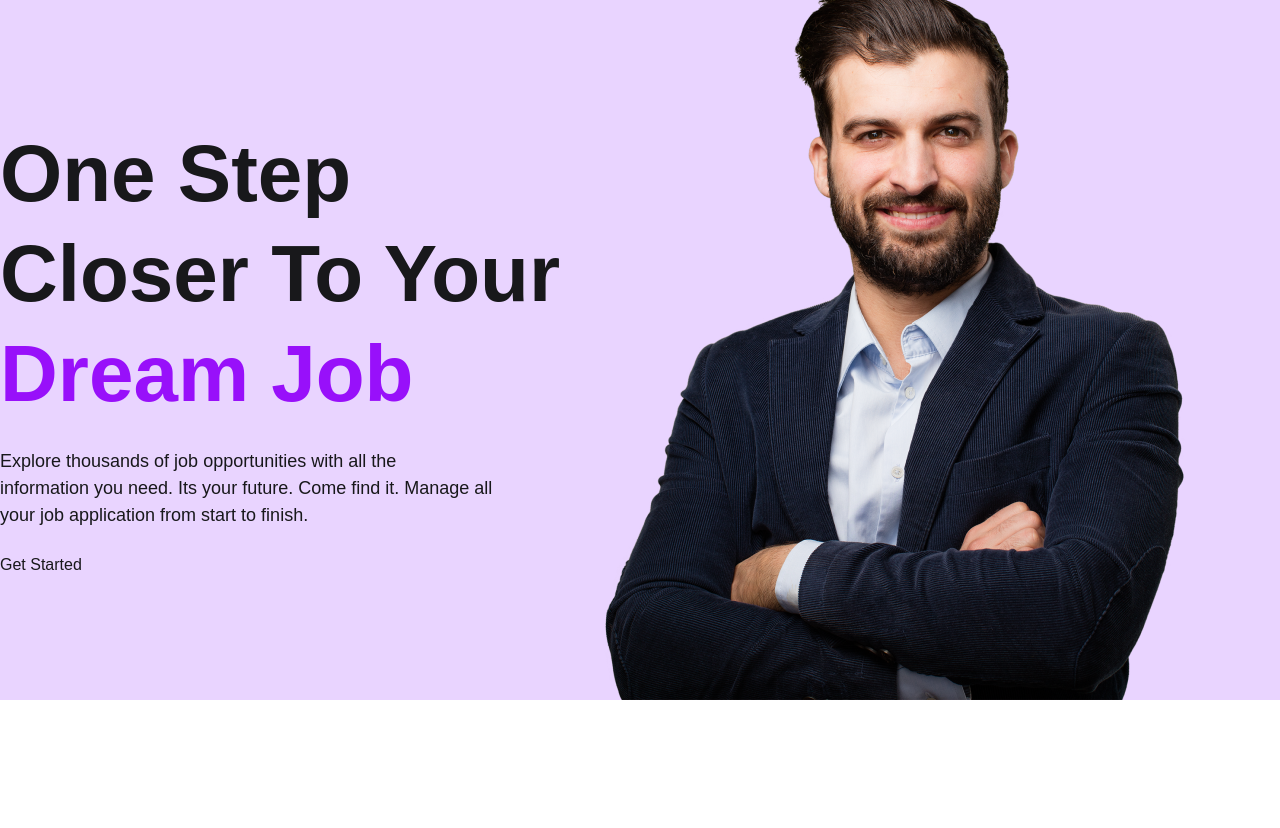
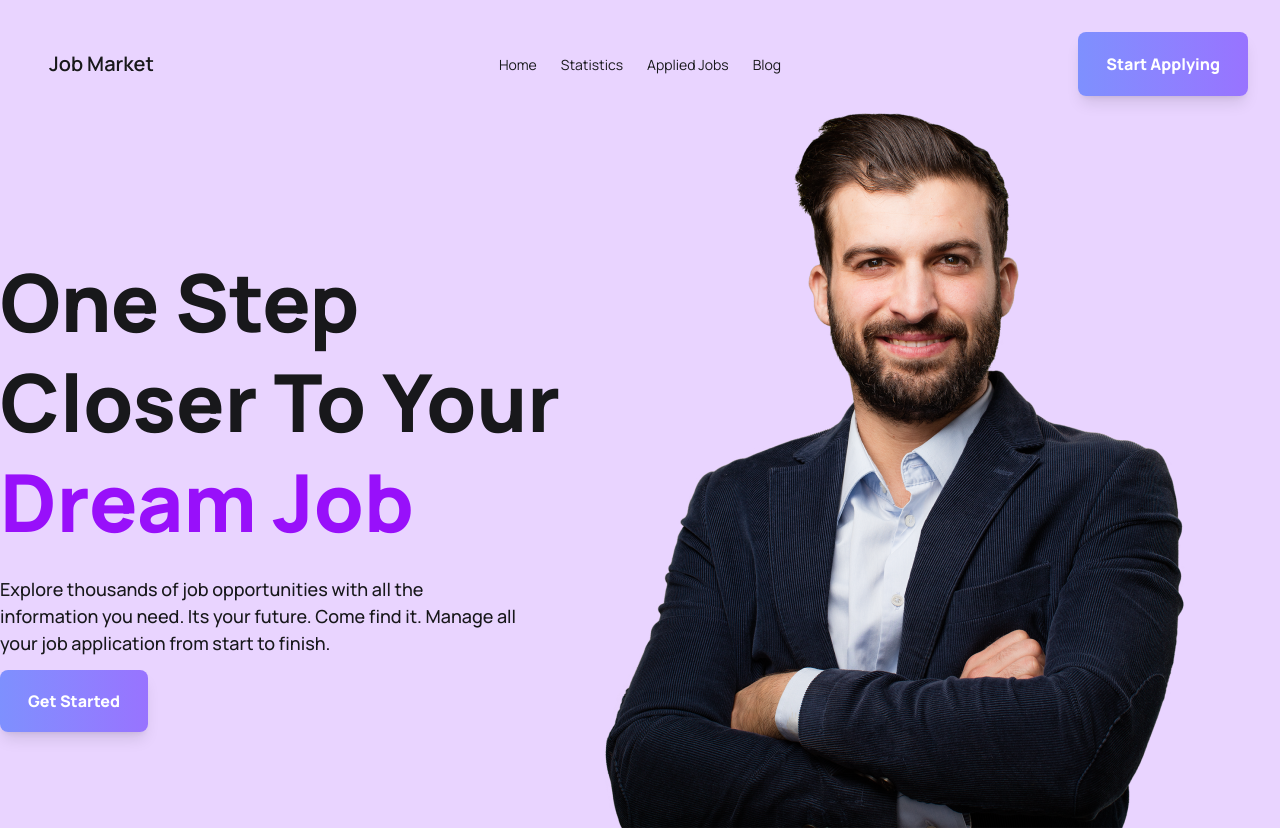
Before and after one commit to shohan89/react-job-market, a React (Vite) app: page / in a window 1280 px wide. Before the commit the page ends 800 px from the top, so only its background shows below. Built offline with nearby package versions, Linux system fonts and the light colour scheme.

Commit message:
feat: add button comp and replace it to nav and hero section

```diff
--- a/src/App.css
+++ b/src/App.css
@@ -1,6 +1,6 @@
+@import url("https://fonts.googleapis.com/css2?family=Manrope:wght@200..800&display=swap");
 @import "tailwindcss";
 @plugin "daisyui";
-@import url("https://fonts.googleapis.com/css2?family=Manrope:wght@200..800&display=swap");
 
 body {
   font-family: "Manrope", sans-serif;
--- /dev/null
+++ b/src/components/ActionButton.jsx
@@ -0,0 +1,9 @@
+import { Link } from "react-router";
+
+const ActionButton = ({ tittle, url }) => {
+    return (
+        <Link to={url} className="font-extrabold text-white bg-linear-to-r from-[#7E90FE] to-[#9873FF] px-7 py-5 rounded-lg shadow-lg hover:scale-105 transition">{tittle}</Link>
+    );
+};
+
+export default ActionButton;
--- a/src/components/Hero.jsx
+++ b/src/components/Hero.jsx
@@ -1,4 +1,5 @@
 import heroImage from '../assets/images/hero-image.png';
+import ActionButton from './ActionButton';
 
 const Hero = () => {
     return (
@@ -6,8 +7,8 @@
             <div className='max-w-7xl mx-auto flex flex-col sm:flex-row md:flex-row items-center pt-6'>
                 <div className='pt-25'>
                 <h1 className='text-[80px] font-extrabold leading-25'>One Step <br />Closer To Your <br /><span className='text-purple-600 leading-[100px]'>Dream Job</span></h1>
-                <p className='text-[18px] font-medium mt-6 mb-6'>Explore thousands of job opportunities with all the <br /> information you need. Its your future. Come find it. Manage all <br />your job application from start to finish.</p>
-                <button>Get Started</button>
+                <p className='text-[18px] font-medium mt-6 mb-8'>Explore thousands of job opportunities with all the <br /> information you need. Its your future. Come find it. Manage all <br />your job application from start to finish.</p>
+                <ActionButton url={''} tittle={'Get Started'} />
             </div>
             <div className=''>
                 <img className='bottom-0 right-0 absolute' src={heroImage} alt="user image" />
--- /dev/null
+++ b/src/components/Nav.jsx
@@ -0,0 +1,40 @@
+import { NavLink } from "react-router";
+import ActionButton from "./ActionButton";
+
+const Nav = () => {
+    const links = <>
+        <li><a><NavLink>Home</NavLink></a></li>
+        <li><a><NavLink>Statistics</NavLink></a></li>
+        <li><a><NavLink>Applied Jobs</NavLink></a></li>
+        <li><a><NavLink>Blog</NavLink></a></li>
+    </>
+    return (
+        <div className=" bg-purple-200 shadow-sm p-6">
+            <div className="navbar max-w-7xl mx-auto">
+                <div className="navbar-start">
+                    <div className="dropdown">
+                    <div tabIndex={0} role="button" className="btn btn-ghost lg:hidden">
+                        <svg xmlns="http://www.w3.org/2000/svg" className="h-5 w-5" fill="none" viewBox="0 0 24 24" stroke="currentColor"> <path strokeLinecap="round" strokeLinejoin="round" strokeWidth="2" d="M4 6h16M4 12h8m-8 6h16" /> </svg>
+                    </div>
+                    <ul
+                        tabIndex={0}
+                        className="menu menu-sm dropdown-content bg-base-100 rounded-box z-1 mt-3 w-52 p-2 shadow">
+                        {links}
+                    </ul>
+                    </div>
+                    <a className="btn btn-ghost text-xl">Job Market</a>
+                </div>
+                <div className="navbar-center hidden lg:flex">
+                    <ul className="menu menu-horizontal px-1">
+                    {links}
+                    </ul>
+                </div>
+                <div className="navbar-end">
+                    <ActionButton tittle={'Start Applying'} />
+                </div>
+                </div>
+        </div>
+    );
+};
+
+export default Nav;
--- a/src/pages/Home.jsx
+++ b/src/pages/Home.jsx
@@ -1,8 +1,10 @@
 import Hero from "../components/Hero";
+import Nav from "../components/Nav";
 
 const Home = () => {
     return (
         <div>
+            <Nav />
             <Hero />
         </div>
     );
```
